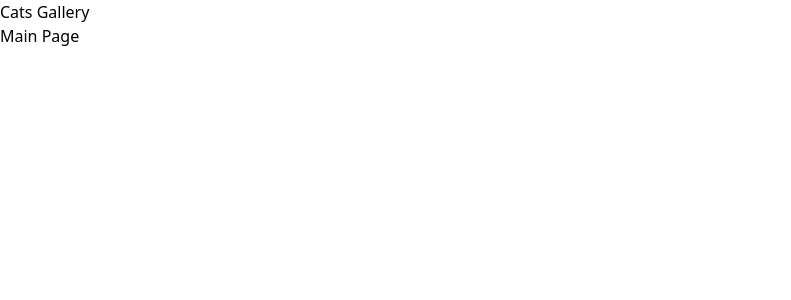
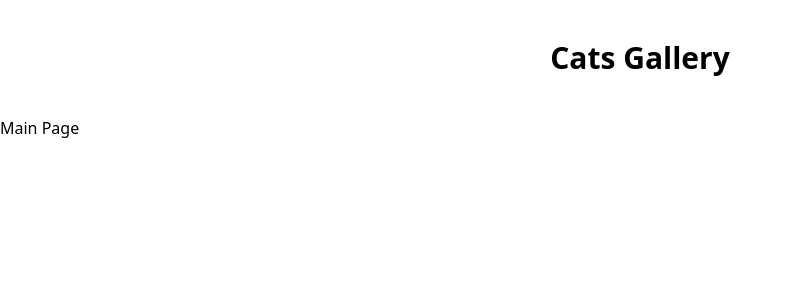
Before and after one commit to Sentore847/cats-gallery, a React (Vite) app: page / in a window 1280 px wide. Shown: the top 300 px of the page, without its empty margins (0-791 px from the left). Built offline with nearby package versions, Linux system fonts and the light colour scheme.

Commit message:
Added styles

```diff
--- a/src/app/App.tsx
+++ b/src/app/App.tsx
@@ -3,7 +3,9 @@
 const App: React.FC = () => {
   return (
     <>
-      <h1>Cats Gallery</h1>
+      <div className="py-10">
+        <h1 className="font-bold text-3xl text-center">Cats Gallery</h1>
+      </div>
       <AppRouter />
     </>
   );
```
